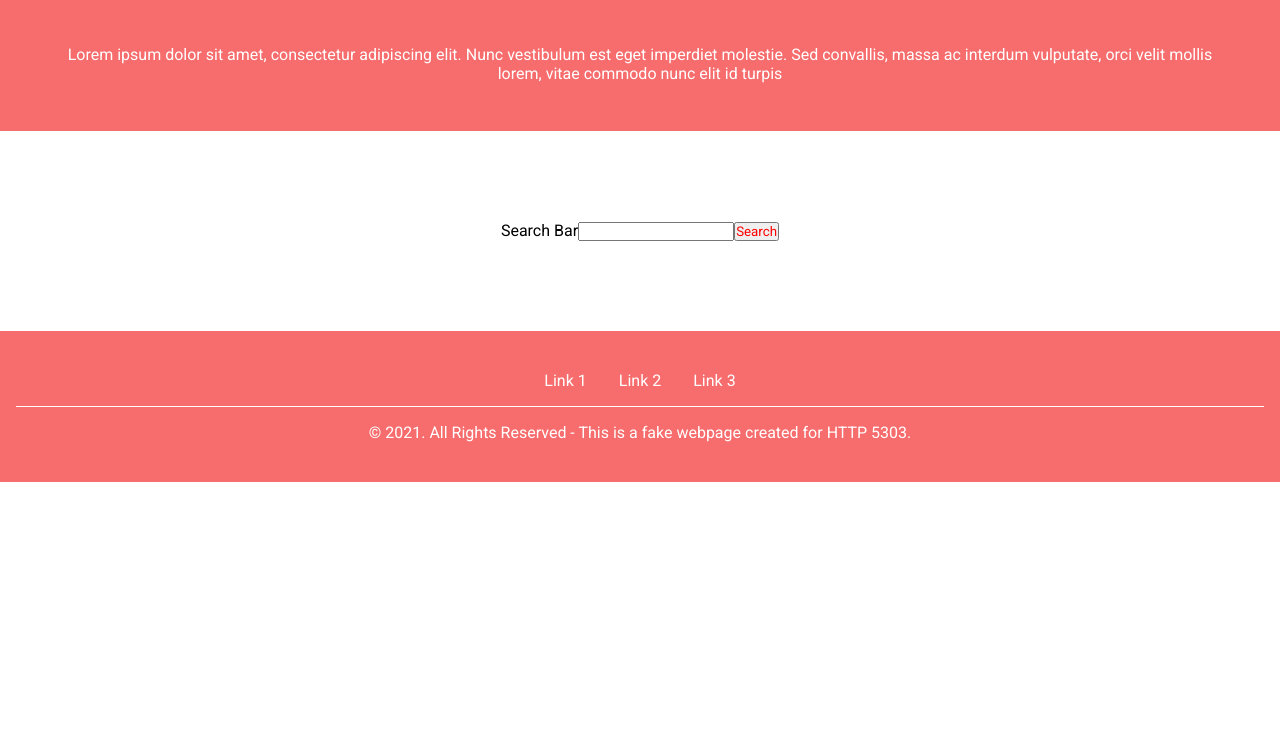
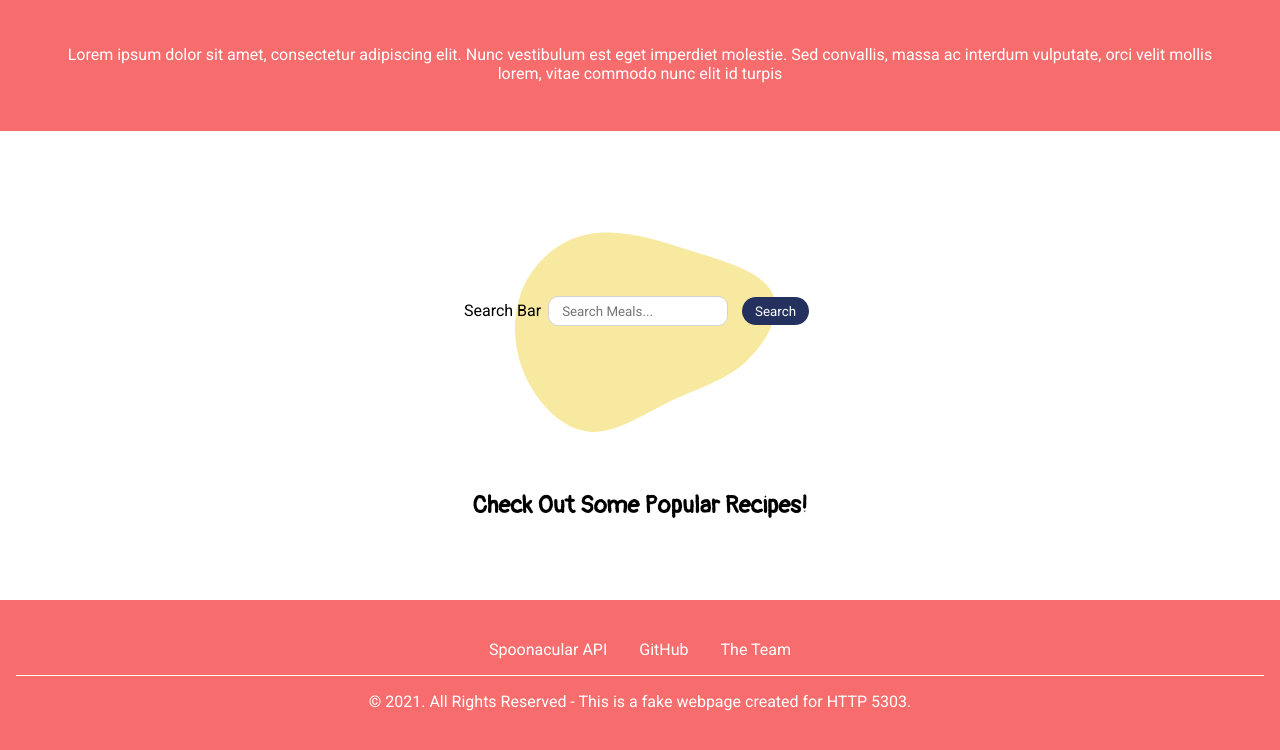
Before and after one commit to k4iru/JustCook, a React app: page / in a window 1280 px wide. Shown: the part 712-1462 px from the top of the page. Before the commit the page ends 1194 px from the top, so only its background shows below. Built offline with nearby package versions, Linux system fonts and the light colour scheme; no server answers.

Commit message:
homepage styling

```diff
--- a/src/client/components/Footer/Footer.css
+++ b/src/client/components/Footer/Footer.css
@@ -20,6 +20,7 @@
     list-style: none;
     display: flex;
     align-items: center;
+    text-align: center;
 }
 
 .FooterItems li{
--- a/src/client/components/Footer/Footer.js
+++ b/src/client/components/Footer/Footer.js
@@ -11,9 +11,9 @@ import './Footer.css';
                      {FooterItems.map((item, index) => {
                          return (
                             <li key={index}>
-                                <Link className={item.cName} to={item.url}>
+                                <a className={item.cName} href={item.url} target="_blank">
                                     {item.title}
-                                </Link>
+                                </a>
                             </li>
                         )
                      })}
--- a/src/client/components/Footer/FooterItems.js
+++ b/src/client/components/Footer/FooterItems.js
@@ -1,16 +1,16 @@
 export const FooterItems = [
     {
-        title: 'Link 1',
-        url : '#',
+        title: 'Spoonacular API',
+        url : 'https://spoonacular.com/food-api/docs',
         cName : 'footer-links'
     },
     {
-        title: 'Link 2',
-        url : '#',
+        title: 'GitHub',
+        url : 'https://github.com/k4iru/JustCook',
         cName : 'footer-links'
     },
     {
-        title: 'Link 3',
+        title: 'The Team',
         url : '#',
         cName : 'footer-links'
     }
--- a/src/client/components/Home/Home.css
+++ b/src/client/components/Home/Home.css
@@ -2,17 +2,21 @@
     width: 100%;
     height: 75vh;
     display: flex;
+    flex-direction: column;
     justify-content: center;
     align-items: center;
-    background-image: url("https://techcrunch.com/wp-content/uploads/2015/11/grocery_being_delivered_instacart.jpg");
-    /* background-image: url("./1-main-image.png"); */
+    background-image: url("./1-main-image.png");
     background-repeat: no-repeat;
-    background-position: center;
-    background-size: 150%;
+    background-position: center center;
+    background-size: cover;
 }
 
 .banner h2{
     font-size: 4em;
+    color: white;
+}
+
+.banner p{
     color: white;
 }
 
@@ -32,11 +36,16 @@
 
 .home-recipes{
     height: 100%;
-    padding: 5em 0 10em 0;
+    padding: 0 0 10em 0;
     display: flex;
     flex-wrap: wrap;
     justify-content: center;
     align-items: center;
+}
+
+.home-recipes h2{
+    width: 100%;
+    text-align: center;
 }
 
 .home-recipes a{
@@ -49,13 +58,24 @@
     width: 300px;
     text-align: center;
     border-radius: 15px;
-    box-shadow: 0 0 10px 2px rgb(196, 196, 196);
+    transition: 200ms ease-in-out;
+    background-color: var(--navy-blue);
 }
 
+.recipe-previews:hover{
+    cursor: pointer;
+    box-shadow: 0 0 20px 3px rgb(196, 196, 196);
+}
+
+
 .recipe-previews h3{
+    min-height: 58px;
     background-color: var(--navy-blue);
     color: var(--yellow);
-    padding: 0.25em 0;
+    padding: 0.25em;
+    display: flex;
+    align-items: center;
+    justify-content: center;
 }
 
 .recipe-previews img{
@@ -73,5 +93,41 @@
 }
 
 input{
-    color: red;
+    margin: 0 0.5em;
 }
+
+.search-bar{
+    background-image: url("./blob.svg");
+    background-repeat: no-repeat;
+    background-position: center center;
+    background-size: 60% 100%;
+    height: 45vh;
+}
+
+.search-input{
+    border: 1px solid lightgrey;
+    border-radius: 10px;
+    height: 100%;
+    padding: 0.5em 1em;
+}
+
+.search-btn{
+    color: white;
+    background-color: var(--navy-blue);
+    border: none;
+    border-radius: 20px;
+    padding: 0.5em 1em;
+}
+
+#replace{
+    padding: 0 13em 5em 13em;
+}
+
+
+@media screen and (max-width: 1519px){
+
+    #replace{
+        padding: 0 0 5em 0;
+    }
+
+}
--- a/src/client/components/Home/Home.js
+++ b/src/client/components/Home/Home.js
@@ -4,19 +4,14 @@ import HomeRecipes from '../Recipes/FetchRecipes'
 import { BrowserRouter as Router, Switch, Route, Link } from "react-router-dom";
 import { HomeItems } from "./HomeItems";
 import './Home.css';
-import Background from "./1-main-image.png";
-// Attempt at importing image
 
 
 function Home() {
   return (
     <div className="page">
-
-      {/* use the image */}
-
-     {/* <img src={Background} /> */ }
       <div className="banner">
         <h2>Just Cook</h2>
+        <p>A Slogan Can Go here</p>
       </div>
       <div className="text-block">
         <p>
@@ -32,10 +27,10 @@ function Home() {
         <Searchbar />
       </div>
       <div className="home-recipes">
+        <h2>Check Out Some Popular Recipes!</h2>
         <HomeRecipes />
       </div>
     </div>
-
   );
 }
 
--- a/src/client/components/Recipes/Recipe/Recipe.css
+++ b/src/client/components/Recipes/Recipe/Recipe.css
@@ -12,7 +12,7 @@
     height: auto;
     text-align: center;
     border-radius: 15px;
-    box-shadow: 0 0 20px 2px rgb(196, 196, 196);
+    box-shadow: 0 0 10px 2px rgb(196, 196, 196);
 }
 .recipe-previews img{
     width: 100%;
--- a/src/client/components/Searchbar/Searchbar.js
+++ b/src/client/components/Searchbar/Searchbar.js
@@ -62,12 +62,14 @@ class Searchbar extends Component {
       <form onSubmit={this.handleSubmit}>
         <label htmlFor="search">Search Bar</label>
         <input
+          className="search-input"
           name="search"
           type="text"
+          placeholder="Search Meals..."
           value={this.state.value}
           onChange={this.handleChange}
         />
-        <input type="submit" value="Search" />
+        <input className="search-btn" type="submit" value="Search" />
       </form>
     );
   }
```
Also changed, not shown: src/client/components/Home/blob.svg (added), 1 other file.
